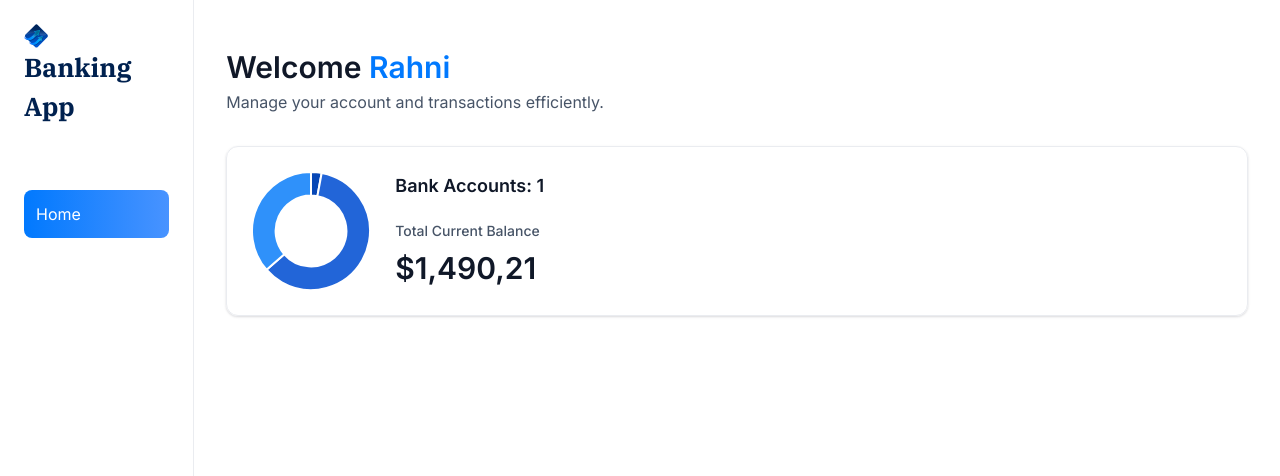
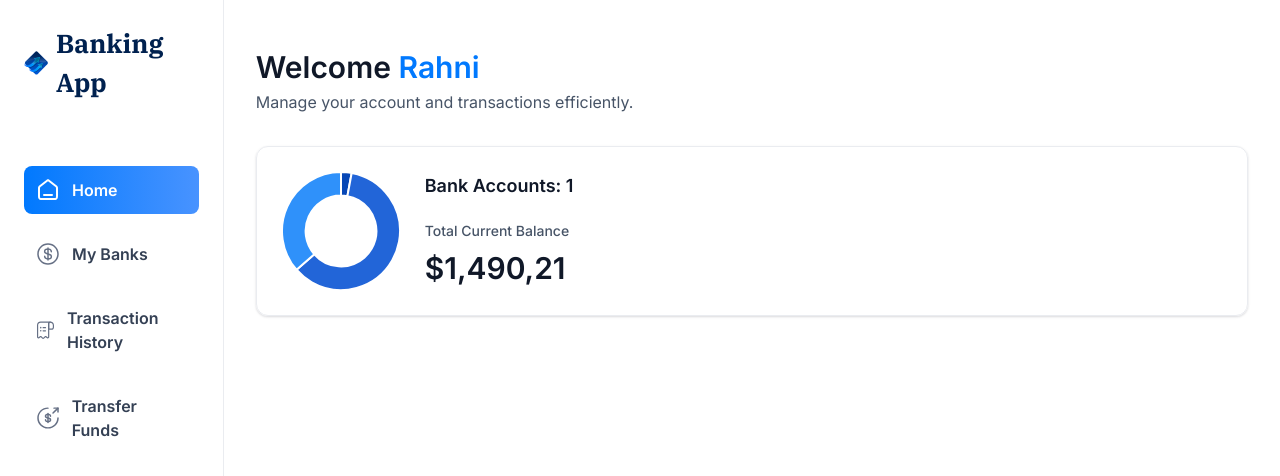
Before and after one commit to RahniDev/banking_nextjs, a Next.js app: page / in a window 1280 px wide. Shown: the top 476 px of the page. Built offline with nearby package versions, Linux system fonts and the light colour scheme.

Commit message:
Style navlinks in sidebar

```diff
--- a/components/AnimatedCounter.tsx
+++ b/components/AnimatedCounter.tsx
@@ -2,10 +2,10 @@
 
 import CountUp from 'react-countup'
 
-const AnimatedCounter = ({amount}: {amount: number}) => {
+const AnimatedCounter = ({ amount }: { amount: number }) => {
   return (
     <div className='w-full'>
-        <CountUp end={amount}
+      <CountUp end={amount}
         decimal=","
         prefix="$"
         decimals={2} />
--- a/components/Sidebar.tsx
+++ b/components/Sidebar.tsx
@@ -4,14 +4,14 @@
 import Image from 'next/image'
 import { sidebarLinks } from '@/constants'
 import { usePathname } from 'next/navigation'
-import {cn} from '@/lib/utils'
+import { cn } from '@/lib/utils'
 
-const Sidebar = ({user}: SiderbarProps) => {
+const Sidebar = ({ user }: SiderbarProps) => {
     const pathname = usePathname()
     return (
         <section className='sidebar'>
             <nav className='flex flex-col gap-4'>
-        <Link href="/" className='mb-12 cursor-pointer items-center gap-2'>
+                <Link href="/" className='mb-12 cursor-pointer flex items-center gap-2'>
                     <Image src='/icons/logo.svg'
                         width={34}
                         height={34}
@@ -29,7 +29,22 @@
                             className={cn('sidebar-link', {
                                 'bg-bank-gradient': isActive
                             })}>
-                    {item.label}
+                            <div className="relative size-6">
+                                <Image
+                                src={item.imgURL}
+                                alt={item.label}
+                                fill
+                                className={cn({
+                                    'brightness-[3] invert-0':
+                                    isActive
+                                })}
+                                />
+                            </div>
+                            <p className={cn(
+                                'sidebar-label', {
+                                    '!text-white':
+                                    isActive
+                            })}>{item.label}</p>
                         </Link>
                     )
                 })}
```
Lines whose indentation alone changed are shown as unchanged.
